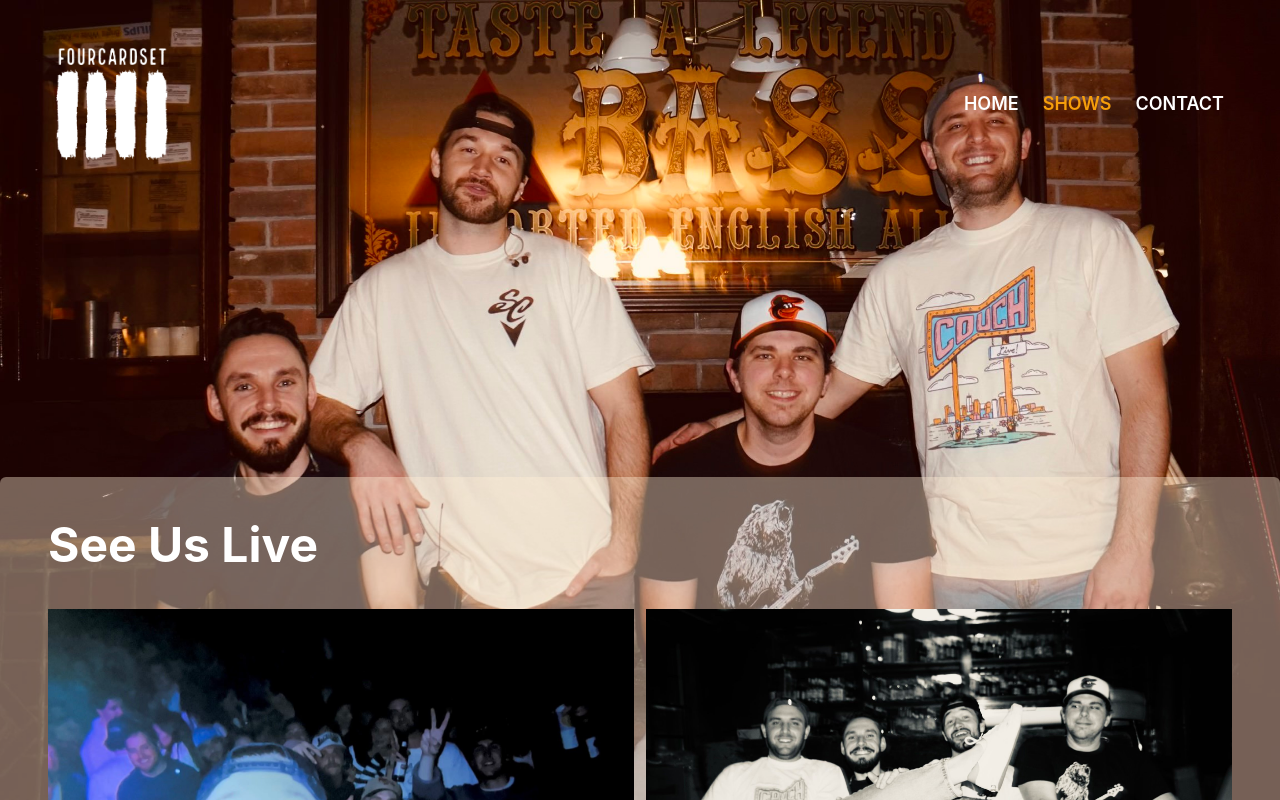
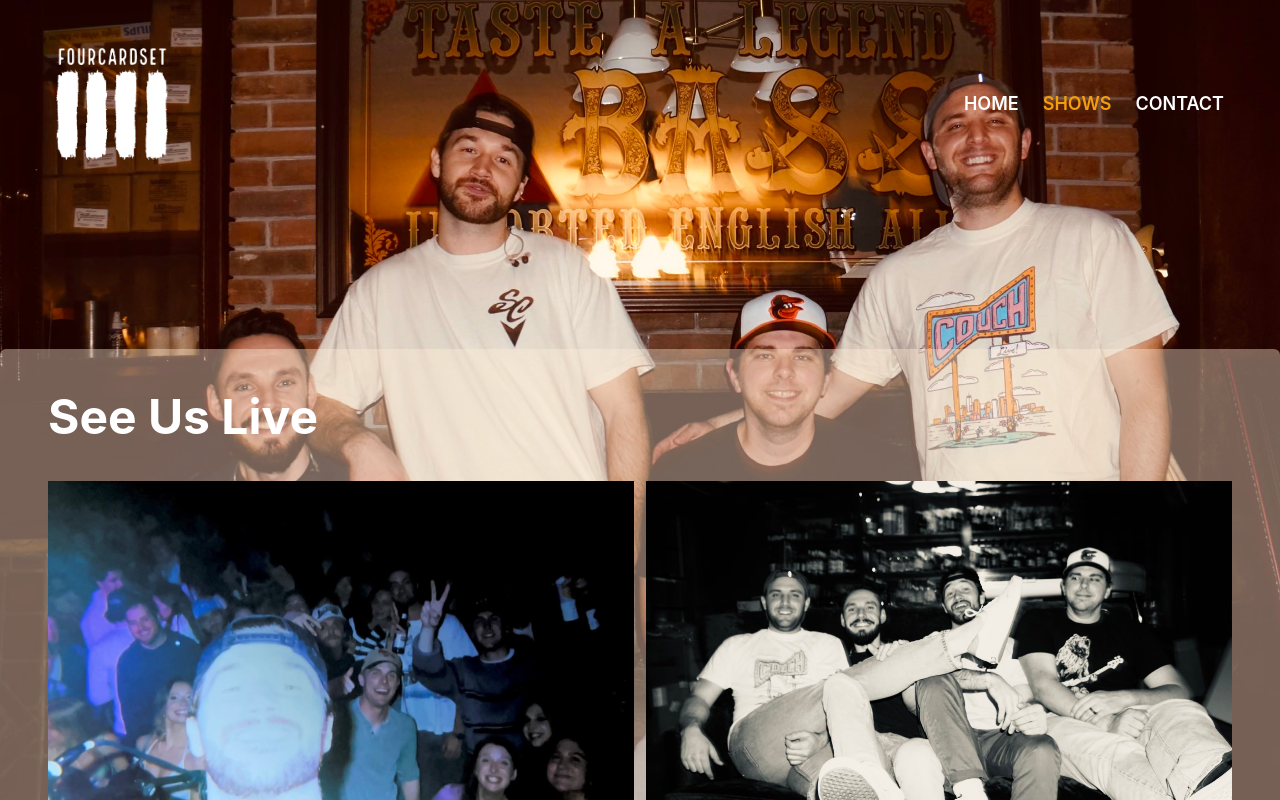
Before and after one commit to jshenk/fourcardset, a React (Create React App) app: page /events in a window 1280 px wide. Shown: the top 800 px of the page. Built offline with nearby package versions, Linux system fonts and the light colour scheme.

Commit message:
Move the show body up

```diff
--- a/src/Events.js
+++ b/src/Events.js
@@ -26,7 +26,7 @@ const Events = () => {
       </div>
       <img src={GroupWaterfront} alt="band" />
       <div className="pb-20 lg:pt-10">
-        <div className="relative z-10 w-full max-w-7xl lg:px-12 px-6 py-6 mx-auto lg:rounded-md bg-orange-100/40 lg:-mt-[26rem]">
+        <div className="relative z-10 w-full max-w-7xl lg:px-12 px-6 py-6 mx-auto lg:rounded-md bg-orange-100/40 lg:-mt-[34rem]">
           <h2
             className="mb-10 text-3xl font-bold text-white lg:mt-5 lg:text-5xl"
             id="events"
```
